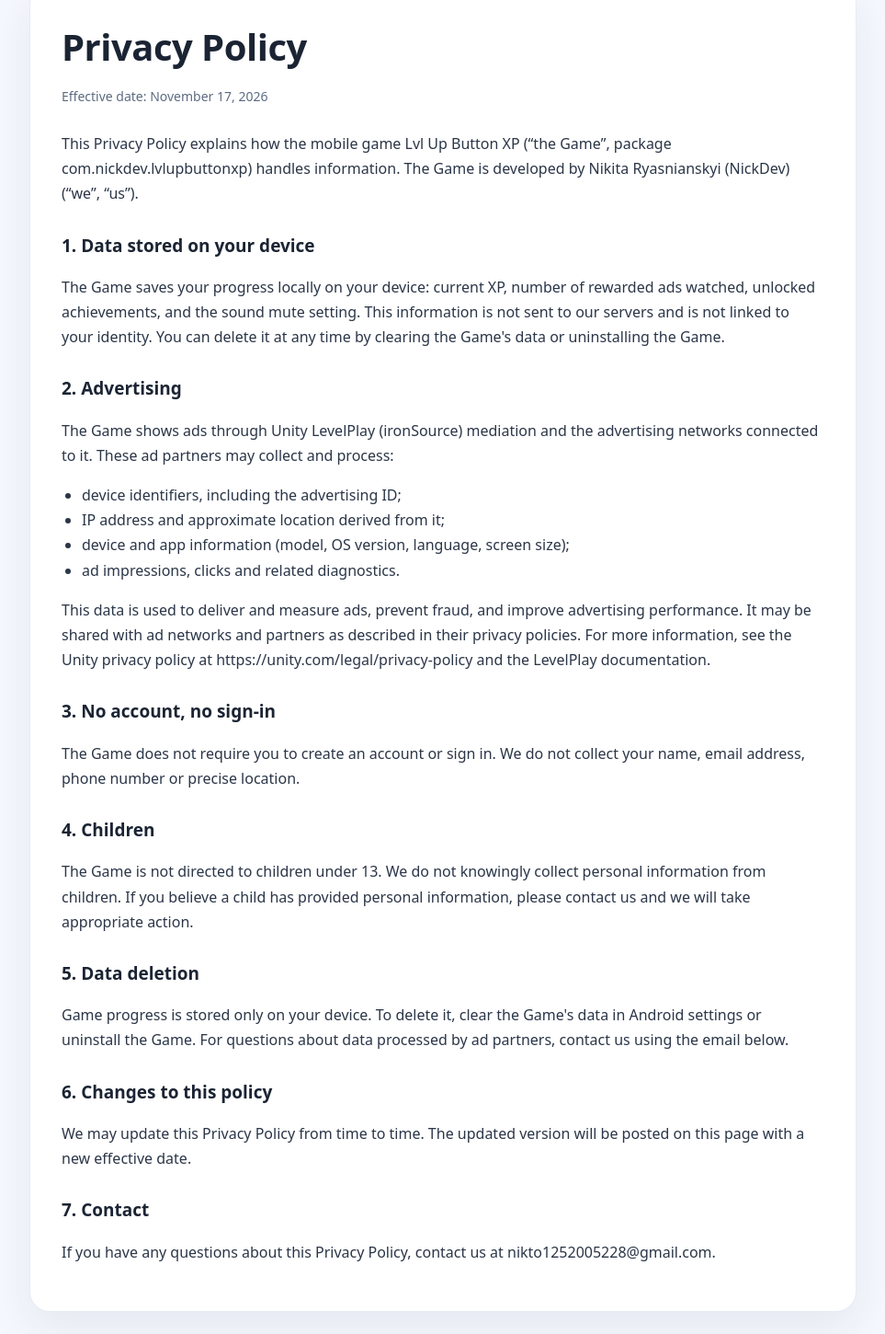
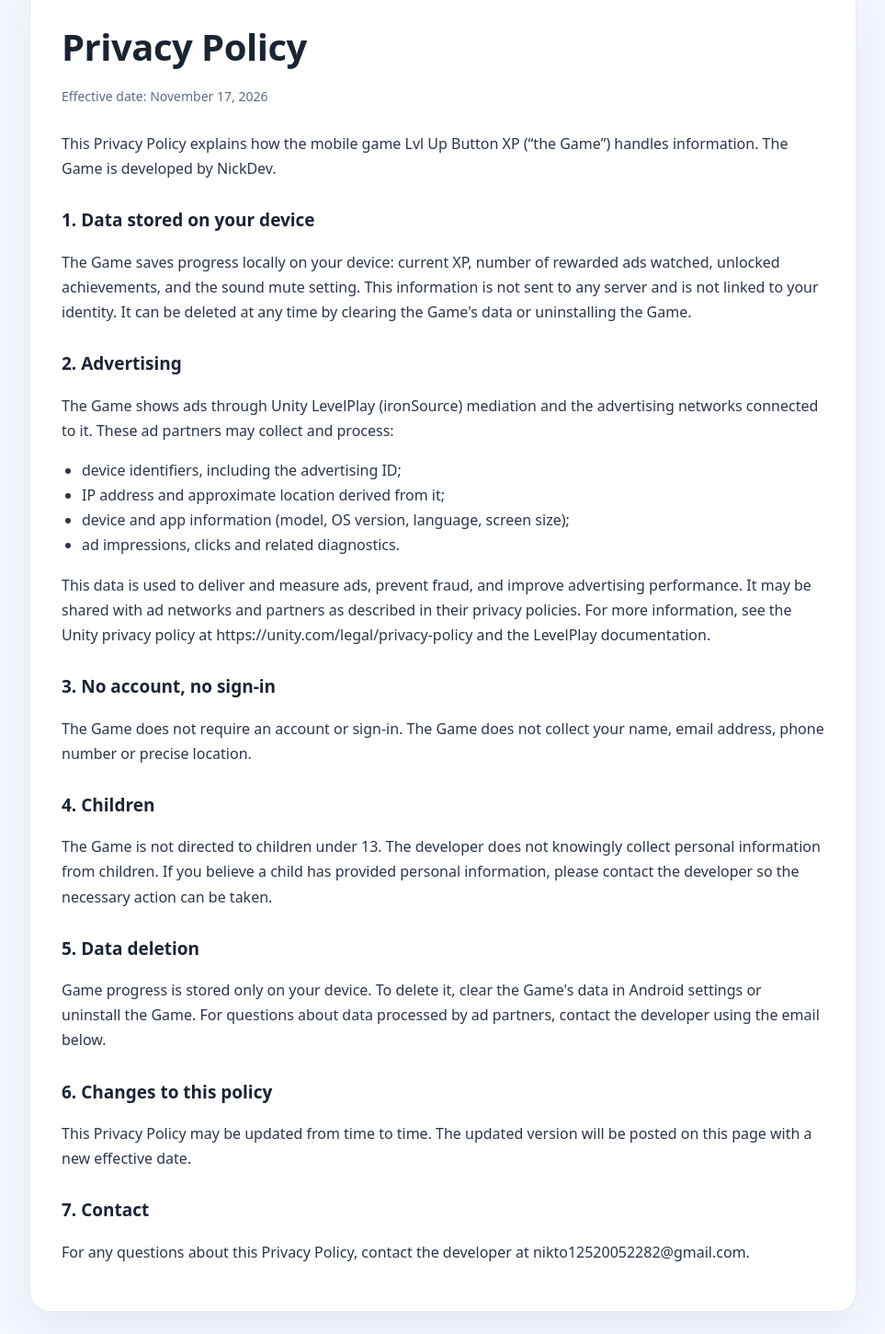
Before and after one commit to NekitRyasn/NekitRyasn.github.io, a plain HTML site: page privacy.html in a window 1280 px wide. Shown: the part 170-1620 px from the top of the page at 92% size, without its empty margins (158-1121 px from the left). Drawn offline with Linux system fonts and the light colour scheme.

Commit message:
Update copy and privacy policy

```diff
--- a/privacy.html
+++ b/privacy.html
@@ -50,13 +50,13 @@
         <h1 data-en="Privacy Policy" data-ru="Политика конфиденциальности">Privacy Policy</h1>
         <p class="updated" data-en="Effective date: November 17, 2026" data-ru="Дата вступления в силу: 17 ноября 2026 г.">Effective date: November 17, 2026</p>
 
-        <p data-en="This Privacy Policy explains how the mobile game Lvl Up Button XP (“the Game”, package com.nickdev.lvlupbuttonxp) handles information. The Game is developed by Nikita Ryasnianskyi (NickDev) (“we”, “us”)." data-ru="Настоящая Политика конфиденциальности объясняет, как мобильная игра Lvl Up Button XP («Игра», пакет com.nickdev.lvlupbuttonxp) обрабатывает информацию. Разработчик — Никита Ряснянский (NickDev) («мы»).">
-          This Privacy Policy explains how the mobile game Lvl Up Button XP (“the Game”, package com.nickdev.lvlupbuttonxp) handles information. The Game is developed by Nikita Ryasnianskyi (NickDev) (“we”, “us”).
+        <p data-en="This Privacy Policy explains how the mobile game Lvl Up Button XP (“the Game”) handles information. The Game is developed by NickDev." data-ru="Настоящая Политика конфиденциальности объясняет, как мобильная игра Lvl Up Button XP («Игра») обрабатывает информацию. Разработчик Игры — NickDev.">
+          This Privacy Policy explains how the mobile game Lvl Up Button XP (“the Game”) handles information. The Game is developed by NickDev.
         </p>
 
         <h2 data-en="1. Data stored on your device" data-ru="1. Данные на вашем устройстве">1. Data stored on your device</h2>
-        <p data-en="The Game saves your progress locally on your device: current XP, number of rewarded ads watched, unlocked achievements, and the sound mute setting. This information is not sent to our servers and is not linked to your identity. You can delete it at any time by clearing the Game's data or uninstalling the Game." data-ru="Игра сохраняет прогресс локально на устройстве: текущий XP, количество просмотренных rewarded-роликов, открытые достижения и настройку отключения звука. Эти данные не отправляются на наши серверы и не связаны с вашей личностью. Их можно удалить в любой момент, очистив данные Игры или удалив Игру.">
-          The Game saves your progress locally on your device: current XP, number of rewarded ads watched, unlocked achievements, and the sound mute setting. This information is not sent to our servers and is not linked to your identity. You can delete it at any time by clearing the Game's data or uninstalling the Game.
+        <p data-en="The Game saves progress locally on your device: current XP, number of rewarded ads watched, unlocked achievements, and the sound mute setting. This information is not sent to any server and is not linked to your identity. It can be deleted at any time by clearing the Game's data or uninstalling the Game." data-ru="Игра сохраняет прогресс локально на устройстве: текущий XP, количество просмотренных rewarded-роликов, открытые достижения и настройку отключения звука. Эти данные не отправляются на серверы и не связаны с вашей личностью. Их можно удалить в любой момент, очистив данные Игры или удалив Игру.">
+          The Game saves progress locally on your device: current XP, number of rewarded ads watched, unlocked achievements, and the sound mute setting. This information is not sent to any server and is not linked to your identity. It can be deleted at any time by clearing the Game's data or uninstalling the Game.
         </p>
 
         <h2 data-en="2. Advertising" data-ru="2. Реклама">2. Advertising</h2>
@@ -74,28 +74,28 @@
         </p>
 
         <h2 data-en="3. No account, no sign-in" data-ru="3. Без аккаунта и входа">3. No account, no sign-in</h2>
-        <p data-en="The Game does not require you to create an account or sign in. We do not collect your name, email address, phone number or precise location." data-ru="Игра не требует создания аккаунта или входа. Мы не собираем ваше имя, адрес электронной почты, номер телефона или точное местоположение.">
-          The Game does not require you to create an account or sign in. We do not collect your name, email address, phone number or precise location.
+        <p data-en="The Game does not require an account or sign-in. The Game does not collect your name, email address, phone number or precise location." data-ru="Игра не требует аккаунта или входа. Игра не собирает ваше имя, адрес электронной почты, номер телефона или точное местоположение.">
+          The Game does not require an account or sign-in. The Game does not collect your name, email address, phone number or precise location.
         </p>
 
         <h2 data-en="4. Children" data-ru="4. Дети">4. Children</h2>
-        <p data-en="The Game is not directed to children under 13. We do not knowingly collect personal information from children. If you believe a child has provided personal information, please contact us and we will take appropriate action." data-ru="Игра не предназначена для детей младше 13 лет. Мы сознательно не собираем персональные данные детей. Если вы считаете, что ребёнок предоставил персональные данные, свяжитесь с нами — мы примем необходимые меры.">
-          The Game is not directed to children under 13. We do not knowingly collect personal information from children. If you believe a child has provided personal information, please contact us and we will take appropriate action.
+        <p data-en="The Game is not directed to children under 13. The developer does not knowingly collect personal information from children. If you believe a child has provided personal information, please contact the developer so the necessary action can be taken." data-ru="Игра не предназначена для детей младше 13 лет. Разработчик сознательно не собирает персональные данные детей. Если вы считаете, что ребёнок предоставил персональные данные, свяжитесь с разработчиком, чтобы были приняты необходимые меры.">
+          The Game is not directed to children under 13. The developer does not knowingly collect personal information from children. If you believe a child has provided personal information, please contact the developer so the necessary action can be taken.
         </p>
 
         <h2 data-en="5. Data deletion" data-ru="5. Удаление данных">5. Data deletion</h2>
-        <p data-en="Game progress is stored only on your device. To delete it, clear the Game's data in Android settings or uninstall the Game. For questions about data processed by ad partners, contact us using the email below." data-ru="Прогресс игры хранится только на вашем устройстве. Чтобы удалить его, очистите данные Игры в настройках Android или удалите Игру. По вопросам об обработке данных рекламными партнёрами свяжитесь с нами по email ниже.">
-          Game progress is stored only on your device. To delete it, clear the Game's data in Android settings or uninstall the Game. For questions about data processed by ad partners, contact us using the email below.
+        <p data-en="Game progress is stored only on your device. To delete it, clear the Game's data in Android settings or uninstall the Game. For questions about data processed by ad partners, contact the developer using the email below." data-ru="Прогресс игры хранится только на вашем устройстве. Чтобы удалить его, очистите данные Игры в настройках Android или удалите Игру. По вопросам об обработке данных рекламными партнёрами свяжитесь с разработчиком по email ниже.">
+          Game progress is stored only on your device. To delete it, clear the Game's data in Android settings or uninstall the Game. For questions about data processed by ad partners, contact the developer using the email below.
         </p>
 
         <h2 data-en="6. Changes to this policy" data-ru="6. Изменения политики">6. Changes to this policy</h2>
-        <p data-en="We may update this Privacy Policy from time to time. The updated version will be posted on this page with a new effective date." data-ru="Мы можем периодически обновлять эту Политику конфиденциальности. Обновлённая версия будет опубликована на этой странице с новой датой вступления в силу.">
-          We may update this Privacy Policy from time to time. The updated version will be posted on this page with a new effective date.
+        <p data-en="This Privacy Policy may be updated from time to time. The updated version will be posted on this page with a new effective date." data-ru="Эта Политика конфиденциальности может периодически обновляться. Обновлённая версия будет опубликована на этой странице с новой датой вступления в силу.">
+          This Privacy Policy may be updated from time to time. The updated version will be posted on this page with a new effective date.
         </p>
 
         <h2 data-en="7. Contact" data-ru="7. Контакты">7. Contact</h2>
-        <p data-en="If you have any questions about this Privacy Policy, contact us at nikto1252005228@gmail.com." data-ru="Если у вас есть вопросы по этой Политике конфиденциальности, напишите на nikto1252005228@gmail.com.">
-          If you have any questions about this Privacy Policy, contact us at nikto1252005228@gmail.com.
+        <p data-en="For any questions about this Privacy Policy, contact the developer at nikto12520052282@gmail.com." data-ru="По любым вопросам об этой Политике конфиденциальности свяжитесь с разработчиком по адресу nikto12520052282@gmail.com.">
+          For any questions about this Privacy Policy, contact the developer at nikto12520052282@gmail.com.
         </p>
       </div>
     </div>
```
Also changed, not shown: index.html (+3 -3 lines).
